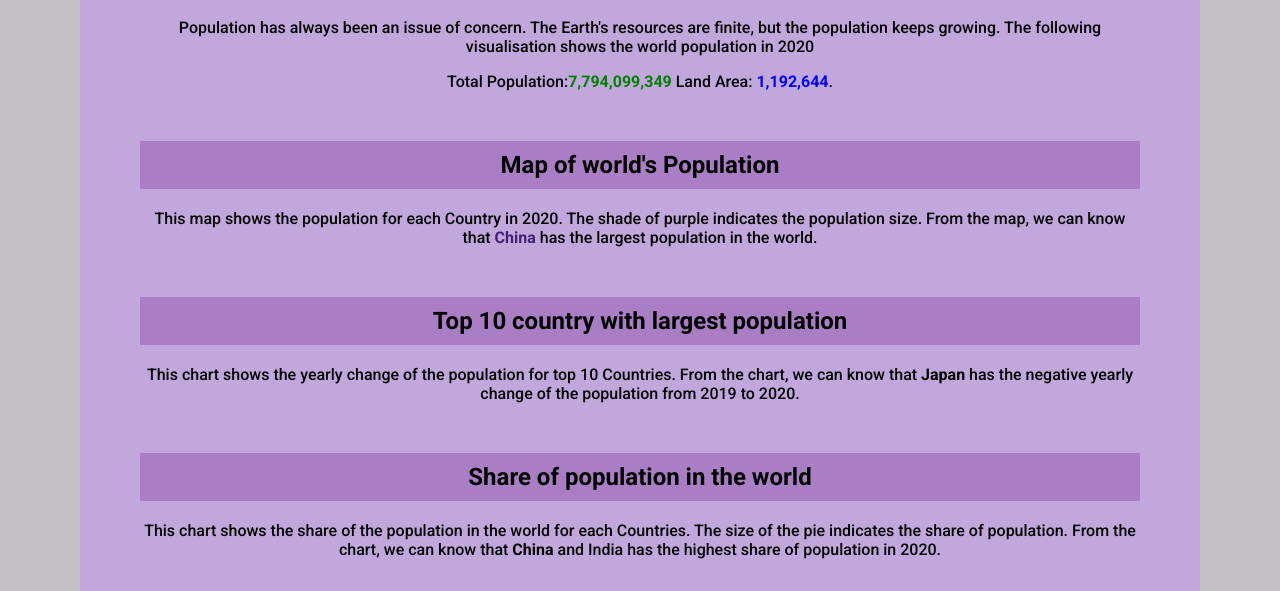
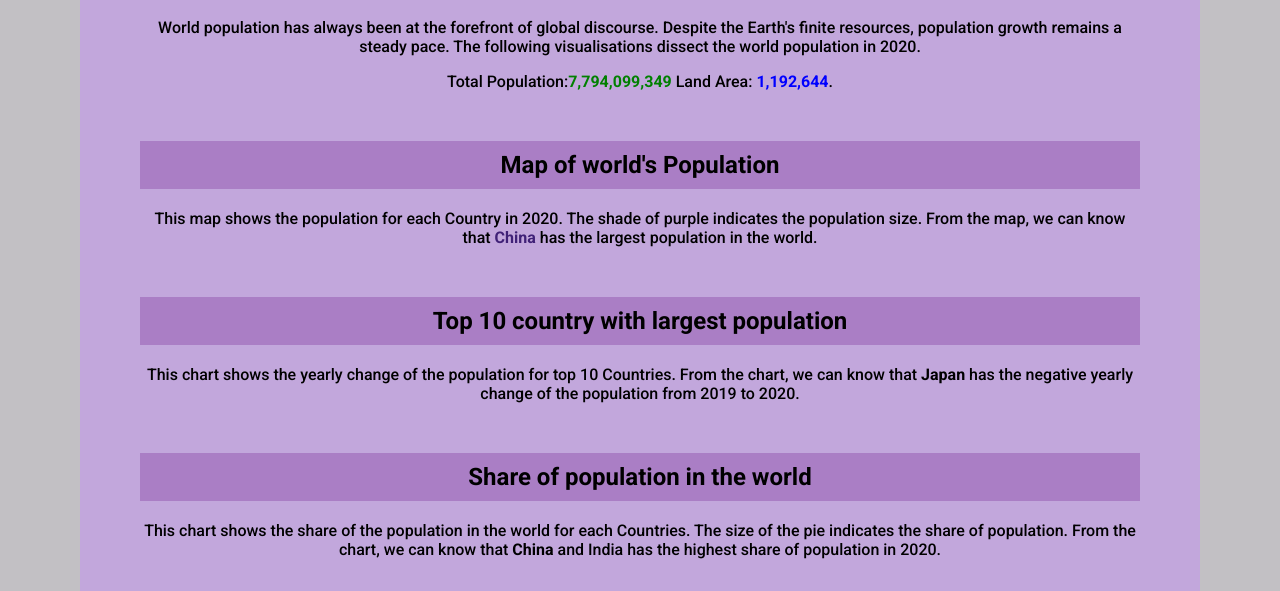
Before and after one commit to mpan0025/FIT3179-Assignment2, a plain HTML site: page index.html in a window 1280 px wide. Shown: the part 209-800 px from the top of the page. Drawn offline with Linux system fonts and the light colour scheme; a script that the page names is missing.

Commit message:
Update index.html

```diff
--- a/index.html
+++ b/index.html
@@ -90,9 +90,9 @@
           <h1 style="text-align: center">World population in 2020</h1>
 
           <p style="text-align: center">
-            Population has always been an issue of concern. The Earth's
-            resources are finite, but the population keeps growing. The
-            following visualisation shows the world population in 2020
+            World population has always been at the forefront of global discourse.
+            Despite the Earth's finite resources, population growth remains a steady pace.
+            The following visualisations dissect the world population in 2020.
           </p>
           <p style="text-align: center">
             Total Population:<font color="green"
```
